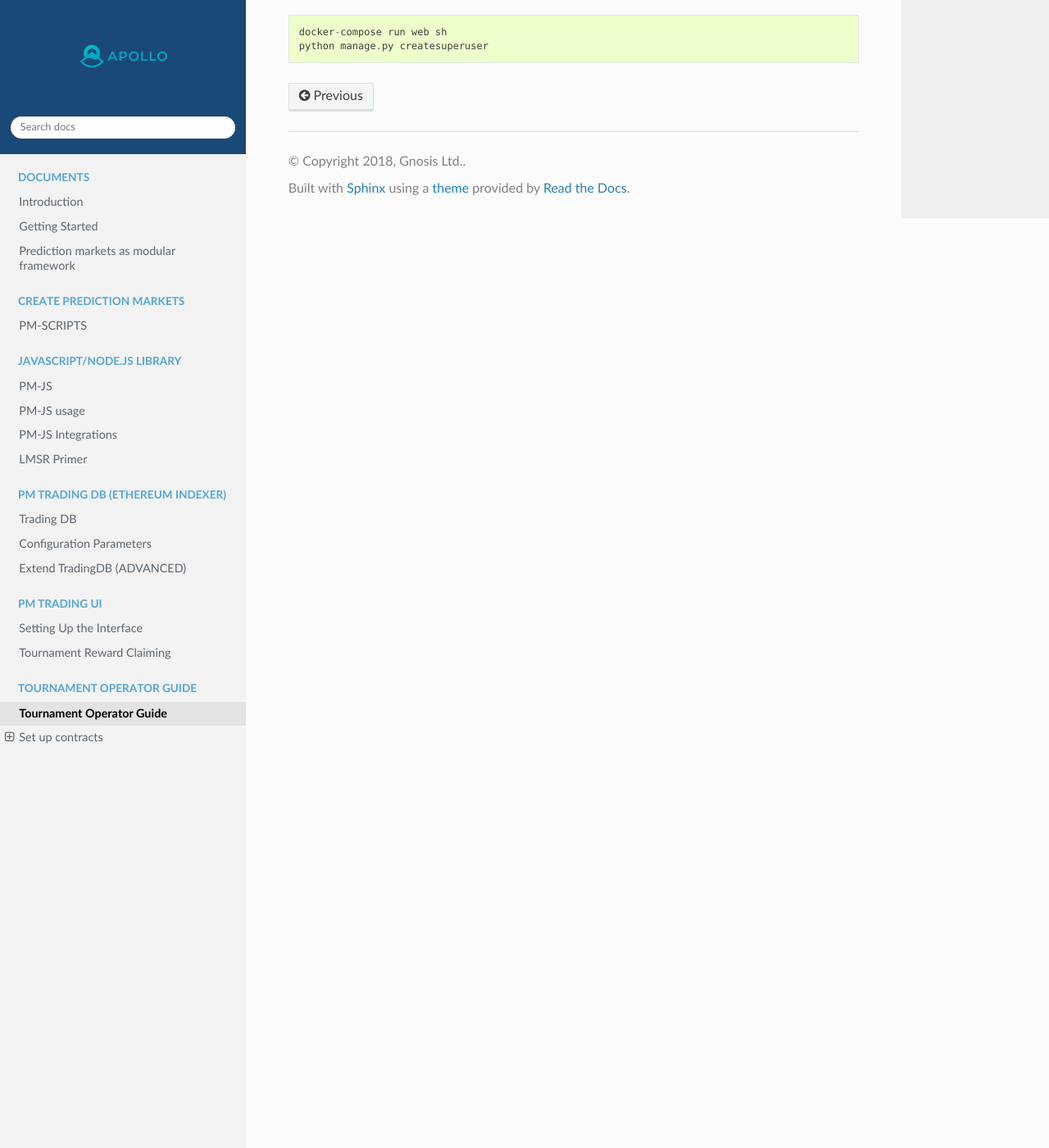
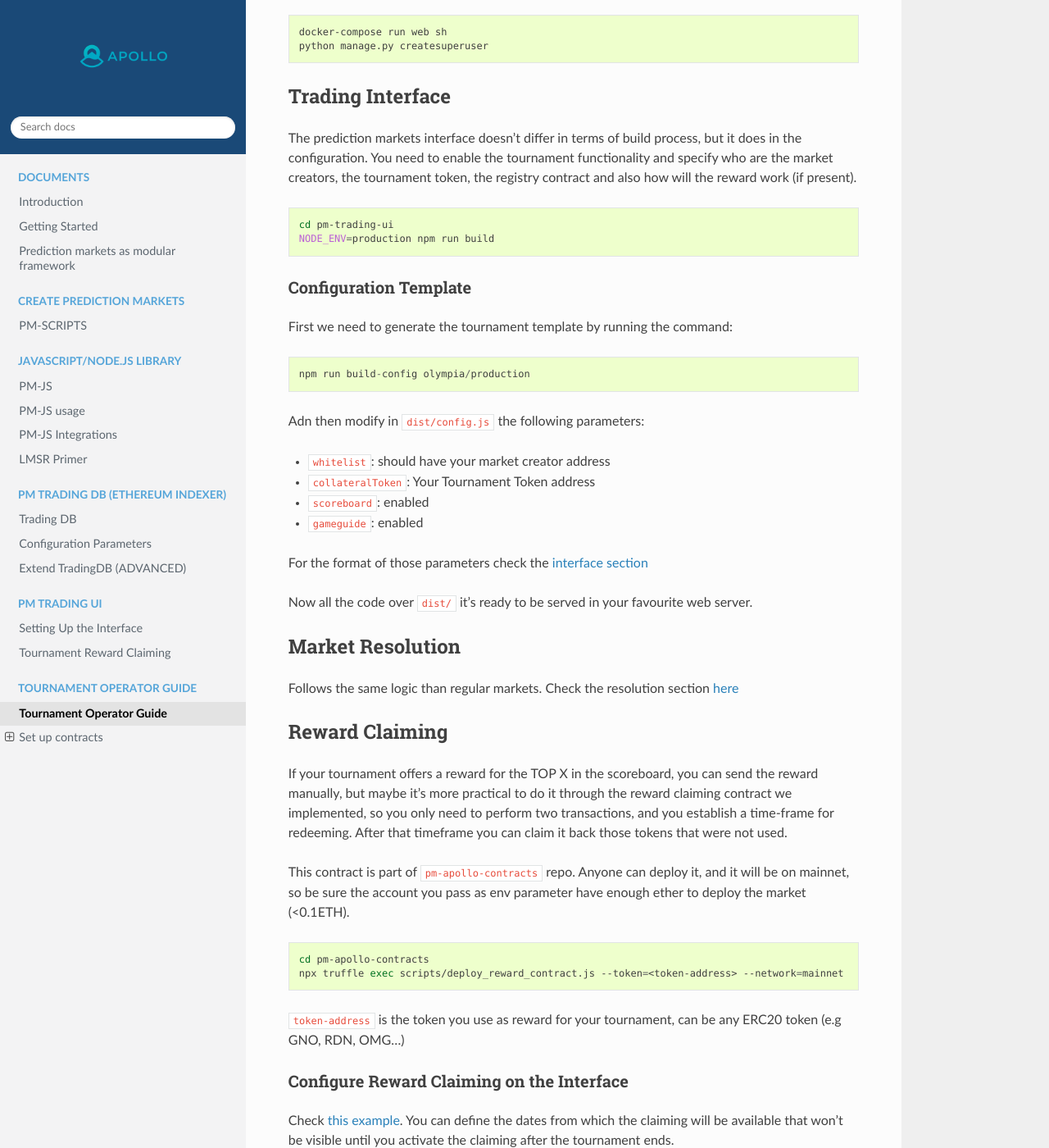
Before and after one commit to uivlis/conditional-tokens, a Sphinx documentation site: the page built from source/tournament-operator.md, in a window 1280 px wide and 1400 px high, scrolled down 4625 px. Shown: the whole window at 82% size. Built offline with Sphinx 7.4.7 and the Read the Docs theme 2.0.0, drawn with Linux system fonts in a browser that asks for light colours; some of the changed text lies outside the part shown.

Commit message:
added new sections for tournament operator guide

````diff
--- a/source/tournament-operator.md
+++ b/source/tournament-operator.md
@@ -122,6 +122,92 @@ The command `setup_tournament` will prepare the database and set up periodic tas
 All these tasks can be changed in the [application admin](http://localhost:8000/admin/django_celery_beat/periodictask/).
 You will need a superuser:
 
-```
+```sh
 docker-compose run web sh
 python manage.py createsuperuser
+```
+
+## Trading Interface
+The prediction markets interface doesn't differ in terms of build process, but it does in the configuration. You need to enable the tournament functionality and specify who are the market creators, the tournament token, the registry contract and also how will the reward work (if present).
+```sh
+cd pm-trading-ui
+NODE_ENV=production npm run build
+```
+
+### Configuration Template
+First we need to generate the tournament template by running the command:
+```
+npm run build-config olympia/production
+```
+Adn then modify in `dist/config.js` the following parameters:
+* `whitelist`: should have your market creator address
+* `collateralToken`: Your Tournament Token address
+* `scoreboard`: enabled
+* `gameguide`: enabled
+
+For the format of those parameters check the [interface section](pm-trading-ui.html#tournament-mode)
+
+Now all the code over `dist/` it's ready to be served in your favourite web server.
+## Market Resolution
+Follows the same logic than regular markets. Check the resolution section [here](pm-scripts#resove-markets)
+
+## Reward Claiming
+If your tournament offers a reward for the TOP X in the scoreboard, you can send the reward manually, but maybe it's more practical to do it through the reward claiming contract we implemented, so you only need to perform two transactions, and you establish a time-frame for redeeming. After that timeframe you can claim it back those tokens that were not used.
+
+This contract is part of `pm-apollo-contracts` repo. Anyone can deploy it, and it will be on mainnet, so be sure the account you pass as env parameter have enough ether to deploy the market (<0.1ETH).
+```sh
+cd pm-apollo-contracts
+npx truffle exec scripts/deploy_reward_contract.js --token=<token-address> --network=mainnet
+```
+`token-address` is the token you use as reward for your tournament, can be any ERC20 token (e.g GNO, RDN, OMG...)
+
+### Configure Reward Claiming on the Interface
+Check [this example](pm-trading-ui.html#reward-claiming). You can define the dates from which the claiming will be available that won't be visible until you activate the claiming after the tournament ends.
+
+### Enable Reward Claiming.
+The account that created the contract is the only one that can enable the claiming.
+For setting it up, we use pm-scripts.
+```sh
+cd pm-scripts
+```
+
+In order to execute the Reward Claim feature the following configuration property must be added to the config.json file.
+It specifies the Reward Claim contract address, the levels property, which defines the respective amount of winnings for each winner in the top X (number of levels in the array) positions from the scoreboard.
+As the Reward Contract could be running on a different chain than the contracts, you have to specify the blockchain property as described below:
+
+```
+  "rewardClaimHandler": {
+    "blockchain": {
+      "protocol": "https",
+      "host": "mainnet.infura.io",
+      "port": "443"
+    },
+    "address": "0x42331cbc7D15C876a38C1D3503fBAD0964a8D72b",
+    "duration": 86400,
+    "decimals": 18,
+    "levels": [
+      { "value": 5, "minRank": 1, "maxRank": 1 },
+      { "value": 4, "minRank": 2, "maxRank": 2 },
+      { "value": 3, "minRank": 3, "maxRank": 3 },
+      { "value": 2, "minRank": 4, "maxRank": 4 },
+      { "value": 1, "minRank": 5, "maxRank": 5 },
+      { "value": 0.9, "minRank": 6, "maxRank": 7 },
+      { "value": 0.8, "minRank": 8, "maxRank": 9 },
+      { "value": 0.7, "minRank": 10, "maxRank": 11 },
+      { "value": 0.6, "minRank": 12, "maxRank": 13 },
+      { "value": 0.5, "minRank": 14, "maxRank": 15 },
+      { "value": 0.4, "minRank": 16, "maxRank": 17 },
+      { "value": 0.3, "minRank": 18, "maxRank": 19 },
+      { "value": 0.2, "minRank": 19, "maxRank": 34 },
+      { "value": 0.1, "minRank": 34, "maxRank": 100 }
+    ]
+  }
+ ```
+
+ **Is important you define well duration (in seconds). This will be the timeframe your users have to redeem their tokens before you get can get back from the contract the remaining tokens.**
+
+ To execute the Claim Reward just run the following command:
+
+ ```sh
+ npm run claimrewards
+ ```
````
Also changed, not shown: source/pm-trading-db.md (+3 -0 lines).
